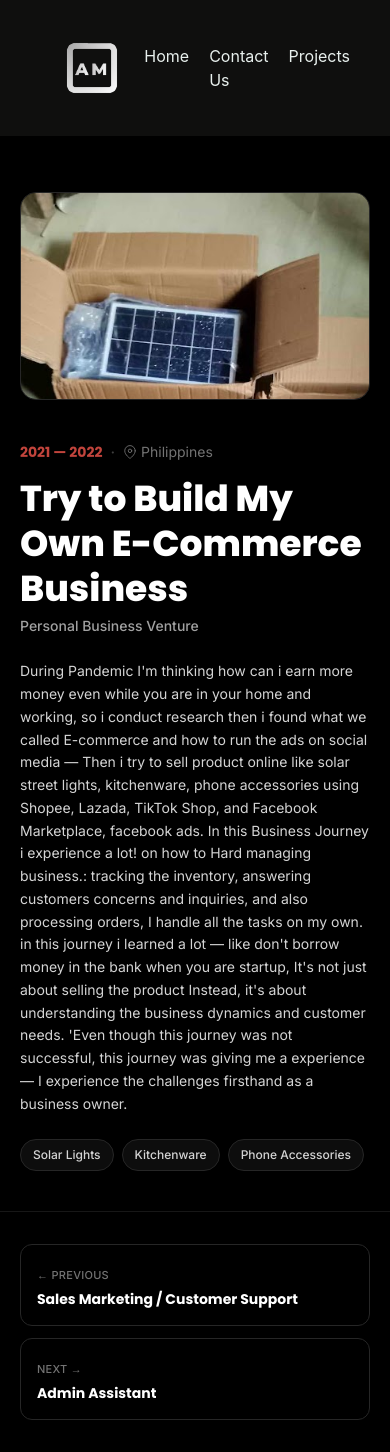
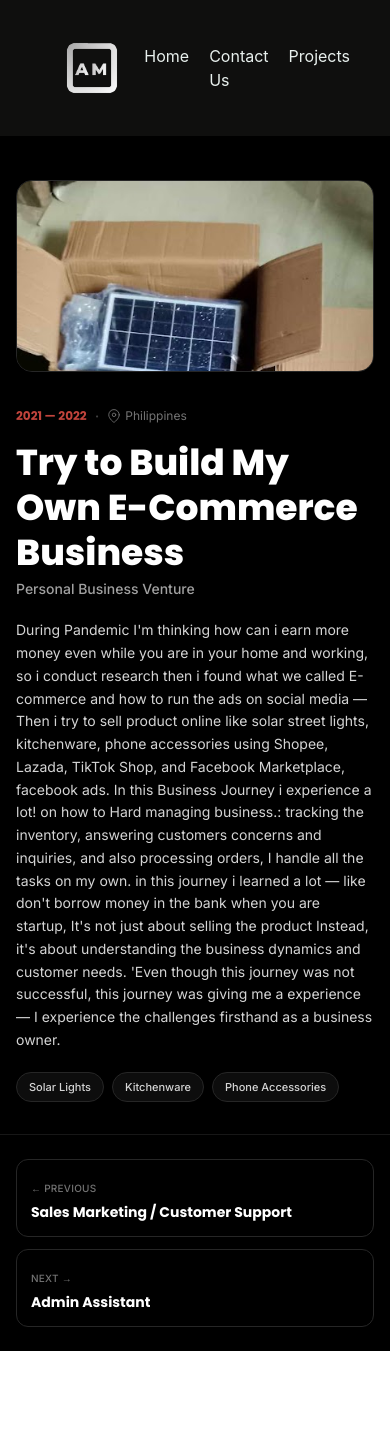
Before and after one commit to PAWN445/portfolio, a React (Vite) app: page /blog/my-own-ecommerce-business in a window 390 px wide. After the commit the page ends 1351 px from the top, so only its background shows below. Built offline with nearby package versions, Linux system fonts and the light colour scheme.

Commit message:
fix responsiveness

```diff
--- a/src/component/Blogpage.tsx
+++ b/src/component/Blogpage.tsx
@@ -114,60 +114,59 @@ export default function BlogPage() {
   return (
     <div className="min-h-screen w-full bg-black font-inter text-white">
 
-
       {/* Header */}
-      <section className="border-b border-neutral-900 px-8 pb-16 pt-14 text-center sm:px-16">
+      <section className="border-b border-neutral-900 px-6 pb-12 pt-10 text-center sm:px-8 sm:pb-16 sm:pt-14 lg:px-16">
         <p
-          className="font-poppins text-sm font-bold uppercase tracking-[0.2em]"
+          className="font-poppins text-xs font-bold uppercase tracking-[0.2em] sm:text-sm"
           style={{ color: accent }}
         >
           Stories
         </p>
-        <h1 className="mt-3 font-poppins text-4xl font-extrabold sm:text-5xl">
+        <h1 className="mt-3 font-poppins text-3xl font-extrabold sm:text-4xl lg:text-5xl">
           Blog
         </h1>
-        <p className="mx-auto mt-6 max-w-xl font-inter text-[15px] leading-relaxed text-neutral-400">
+        <p className="mx-auto mt-4 max-w-xl font-inter text-sm leading-relaxed text-neutral-400 sm:mt-6 sm:text-[15px]">
           Mga kwento sa likod ng bawat larawan — mula sa unang deploy hanggang
           sa mga gabing puro debugging.
         </p>
       </section>
 
       {/* Alternating story entries */}
-      <section className="mx-auto max-w-5xl px-8 py-20 sm:px-16">
-        <div className="space-y-20">
+      <section className="mx-auto max-w-5xl px-6 py-14 sm:px-8 sm:py-20 lg:px-16">
+        <div className="space-y-12 sm:space-y-16 md:space-y-20">
           {entries.map((entry, i) => {
             const reversed = i % 2 === 1;
             return (
               <article
                 key={i}
-                className={`flex flex-col gap-8 sm:gap-12 ${
-                  reversed ? "sm:flex-row-reverse" : "sm:flex-row"
-                } sm:items-center`}
+                className={`flex flex-col gap-6 sm:gap-8 md:gap-12 ${
+                  reversed ? "md:flex-row-reverse" : "md:flex-row"
+                } md:items-center`}
               >
                 {/* Photo */}
-                <div className="h-56 w-full shrink-0 overflow-hidden rounded-xl border border-neutral-800 sm:h-72 sm:w-[42%]">
+                <div className="h-48 w-full shrink-0 overflow-hidden rounded-xl border border-neutral-800 sm:h-64 md:h-72 md:w-[42%]">
                   <PhotoFrame photo={entry.photo} alt={entry.title} />
                 </div>
 
                 {/* Story */}
                 <div className="min-w-0 flex-1">
                   <span
-                    className="font-poppins text-[13px] font-bold"
+                    className="font-poppins text-xs font-bold sm:text-[13px]"
                     style={{ color: accent }}
                   >
                     {entry.date}
                   </span>
-                  <h2 className="mt-2 font-poppins text-2xl font-bold text-white sm:text-3xl">
+                  <h2 className="mt-2 font-poppins text-xl font-bold text-white sm:text-2xl md:text-3xl">
                     {entry.title}
                   </h2>
-                  <p className="mt-4 text-[15px] leading-relaxed text-neutral-400">
+                  <p className="mt-3 text-sm leading-relaxed text-neutral-400 sm:mt-4 sm:text-[15px]">
                     {entry.story}
                   </p>
-                  <div className="mt-5 flex flex-wrap gap-1.5">
+                  <div className="mt-4 flex flex-wrap gap-1.5 sm:mt-5">
                     {entry.tags.map((tag) => (
                       <span
                         key={tag}
-                        className="rounded-full border border-neutral-800 bg-[#0d0d0d] px-2.5 py-1 text-[11px] font-medium text-neutral-300"
+                        className="rounded-full border border-neutral-800 bg-[#0d0d0d] px-2.5 py-1 text-[10px] font-medium text-neutral-300 sm:text-[11px]"
                       >
                         {tag}
                       </span>
--- a/src/component/Blogpost.tsx
+++ b/src/component/Blogpost.tsx
@@ -189,8 +189,8 @@ export default function BlogPost() {
   if (!entry) {
     return (
       <div className="flex min-h-screen w-full flex-col items-center justify-center gap-4 bg-black px-6 text-center font-inter text-white">
-        <h1 className="font-poppins text-2xl font-bold">Story not found</h1>
-        <p className="text-neutral-400">
+        <h1 className="font-poppins text-xl font-bold sm:text-2xl">Story not found</h1>
+        <p className="text-sm text-neutral-400 sm:text-base">
           Wala kaming nahanap na entry para dito.
         </p>
         <Link
@@ -213,45 +213,45 @@ export default function BlogPost() {
         .font-inter { font-family: 'Inter', sans-serif; }
       `}</style>
 
-      <div className="mx-auto max-w-3xl px-5 pt-8 sm:px-8 sm:pt-10 lg:px-16">
+      <div className="mx-auto max-w-3xl px-4 pt-6 sm:px-8 sm:pt-10 lg:px-16">
       </div>
 
       {/* Hero media — sliding gallery of photos, plus video as the last slide if present */}
-      <div className="mx-auto mt-6 max-w-3xl px-5 sm:mt-8 sm:px-8 lg:px-16">
-        <div className="h-52 w-full overflow-hidden rounded-2xl border border-neutral-800 xs:h-64 sm:h-80 md:h-96">
+      <div className="mx-auto mt-5 max-w-3xl px-4 sm:mt-8 sm:px-8 lg:px-16">
+        <div className="h-48 w-full overflow-hidden rounded-2xl border border-neutral-800 sm:h-64 md:h-80 lg:h-96">
           <MediaSlider photos={entry.photos} videos={entry.videos} alt={entry.org} accent={accent} />
         </div>
       </div>
 
       {/* Story content */}
-      <article className="mx-auto max-w-3xl px-5 py-10 sm:px-8 sm:py-12 lg:px-16">
+      <article className="mx-auto max-w-3xl px-4 py-8 sm:px-8 sm:py-12 lg:px-16">
         <div className="flex flex-wrap items-center gap-x-2 gap-y-1">
-          <span className="font-poppins text-sm font-bold" style={{ color: accent }}>
+          <span className="font-poppins text-xs font-bold sm:text-sm" style={{ color: accent }}>
             {entry.year}
           </span>
           <span className="text-neutral-700">·</span>
-          <span className="flex items-center gap-1 text-sm text-neutral-500">
+          <span className="flex items-center gap-1 text-xs text-neutral-500 sm:text-sm">
             <MapPin className="h-3.5 w-3.5 shrink-0" />
             {entry.location}
           </span>
         </div>
 
-        <h1 className="mt-3 font-poppins text-2xl font-extrabold leading-tight sm:text-3xl md:text-4xl">
+        <h1 className="mt-3 font-poppins text-xl font-extrabold leading-tight sm:text-2xl md:text-3xl lg:text-4xl">
           {entry.role}
         </h1>
-        <p className="mt-1 text-base font-medium text-neutral-400">
+        <p className="mt-1 text-sm font-medium text-neutral-400 sm:text-base">
           {entry.org}
         </p>
 
-        <p className="mt-6 text-[15px] leading-relaxed text-neutral-300 sm:mt-8 sm:text-[16px]">
+        <p className="mt-5 text-sm leading-relaxed text-neutral-300 sm:mt-8 sm:text-[15px] md:text-[16px]">
           {entry.story ?? entry.description}
         </p>
 
-        <div className="mt-6 flex flex-wrap gap-2 sm:mt-8">
+        <div className="mt-5 flex flex-wrap gap-2 sm:mt-8">
           {entry.tags.map((tag) => (
             <span
               key={tag}
-              className="rounded-full border border-neutral-800 bg-[#0d0d0d] px-3 py-1.5 text-[12px] font-medium text-neutral-300"
+              className="rounded-full border border-neutral-800 bg-[#0d0d0d] px-3 py-1.5 text-[11px] font-medium text-neutral-300 sm:text-[12px]"
             >
               {tag}
             </span>
@@ -260,14 +260,14 @@ export default function BlogPost() {
       </article>
 
       {/* Prev / Next navigation */}
-      <div className="mx-auto max-w-3xl border-t border-neutral-900 px-5 py-8 sm:px-8 sm:py-10 lg:px-16">
+      <div className="mx-auto max-w-3xl border-t border-neutral-900 px-4 py-6 sm:px-8 sm:py-10 lg:px-16">
         <div className="flex flex-col gap-3 sm:flex-row sm:items-center sm:justify-between sm:gap-4">
           {prevEntry ? (
             <Link
               to={`/blog/${prevEntry.slug}`}
-              className="group flex-1 rounded-xl border border-neutral-800 p-4 transition-colors hover:border-[#C1443C]"
+              className="group flex-1 rounded-xl border border-neutral-800 p-3.5 transition-colors hover:border-[#C1443C] sm:p-4"
             >
-              <span className="text-[11px] font-medium uppercase tracking-wide text-neutral-500">
+              <span className="text-[10px] font-medium uppercase tracking-wide text-neutral-500 sm:text-[11px]">
                 ← Previous
               </span>
               <p className="mt-1 truncate font-poppins text-sm font-bold text-white">
@@ -281,9 +281,9 @@ export default function BlogPost() {
           {nextEntry ? (
             <Link
               to={`/blog/${nextEntry.slug}`}
-              className="group flex-1 rounded-xl border border-neutral-800 p-4 text-left transition-colors hover:border-[#C1443C] sm:text-right"
+              className="group flex-1 rounded-xl border border-neutral-800 p-3.5 text-left transition-colors hover:border-[#C1443C] sm:p-4 sm:text-right"
             >
-              <span className="text-[11px] font-medium uppercase tracking-wide text-neutral-500">
+              <span className="text-[10px] font-medium uppercase tracking-wide text-neutral-500 sm:text-[11px]">
                 Next →
               </span>
               <p className="mt-1 truncate font-poppins text-sm font-bold text-white">
```
